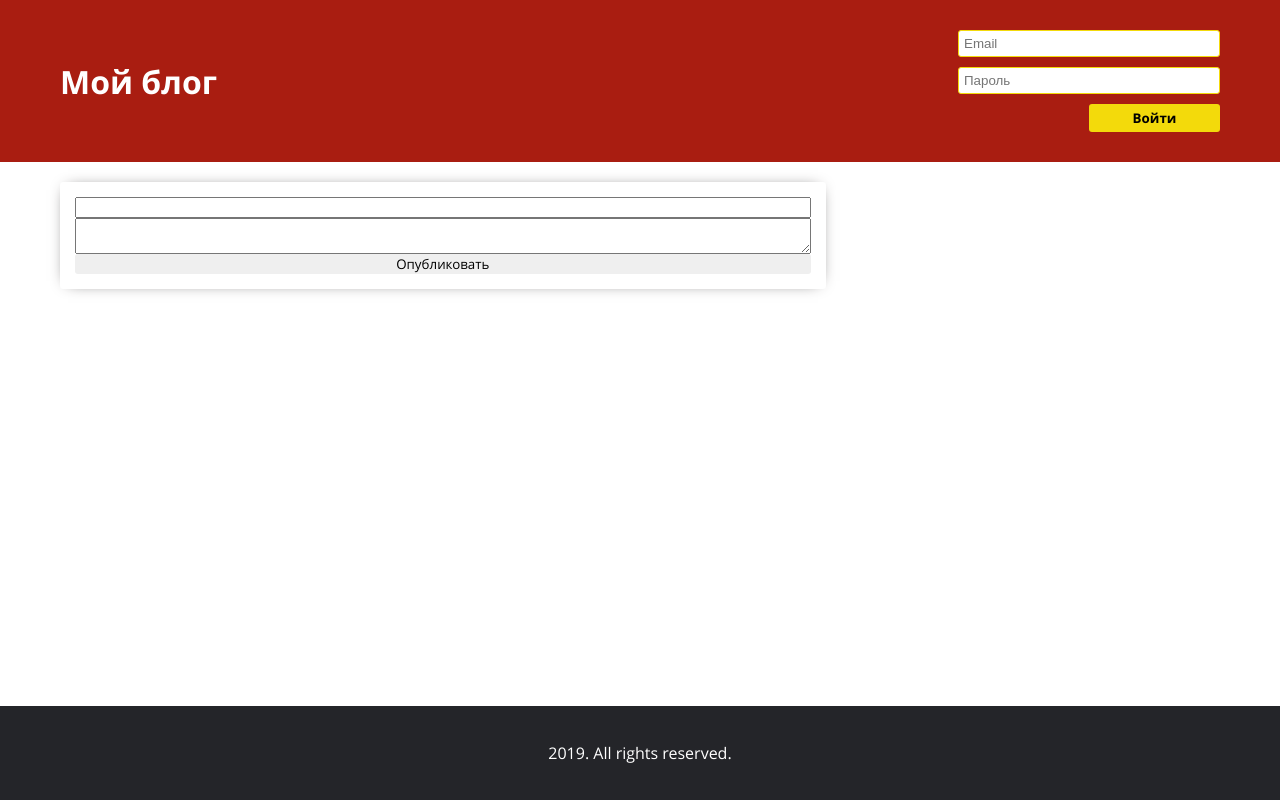
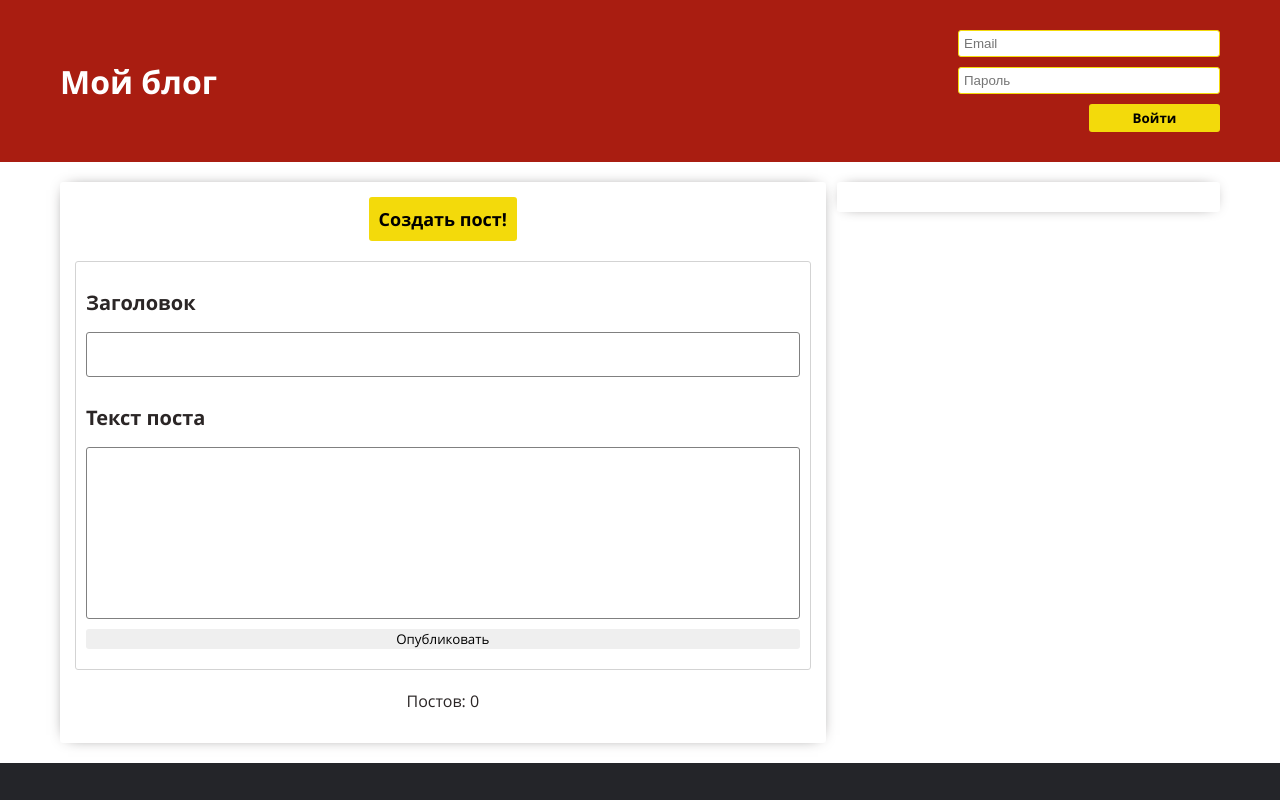
Before and after one commit to Skaper777/blog-on-vue, a Vue app: page / in a window 1280 px wide. Built offline with nearby package versions, Linux system fonts and the light colour scheme.

Commit message:
20.10.19

```diff
--- a/src/assets/styles/container.scss
+++ b/src/assets/styles/container.scss
@@ -17,6 +17,7 @@
   &__right {
     box-shadow: 0 0 15px -8px;
     border-radius: 3px;
+    padding: 15px
   }
 }
 
--- a/src/components/post.vue
+++ b/src/components/post.vue
@@ -2,7 +2,7 @@
   <div class="post">
     <h2 class="post__ttile">{{ title }}</h2>
     <p class="post__text">{{ text }}</p>
-    <button @click="remove">Удалить</button>
+    <button @click="remove()">Удалить</button>
   </div>
 </template>
 
@@ -10,18 +10,15 @@
 export default {
   name: 'post',
 
-  methods: {
-    remove() {
-      this.$emit('remove')
-    }
-  },
-
   props: {
     title: {
       type: String
     },
     text: {
       type: String
+    },
+    remove: {
+      type: Function
     }
   }
 }
@@ -29,7 +26,7 @@ export default {
 
 <style scoped lang="sass">
   .post
-    max-width: 700px
+    width: 100%
     margin: 0 auto
     margin-top: 20px
     border: 1px solid grey
--- a/src/pages/index.vue
+++ b/src/pages/index.vue
@@ -3,20 +3,26 @@
     <div class="container">
       <div class="container__left">
 
+        <button class="main-page__create-post">Создать пост!</button>
+
         <div class="post-form">
+          <h2 class="post-form__title">Заголовок</h2>
           <input v-model.lazy="newPost.title" type="text" class="post-form__title">
+          <h2 class="post-form__title">Текст поста</h2>
           <textarea v-model.lazy="newPost.text" class="post-form__text"></textarea>
           <button @click="addPost" class="post-form__btn">Опубликовать</button>
         </div>
 
         <div class="post-container">
-          <post @remove="deletePost(index)" :title="post.title" :text="post.text" v-for="(post, index) in posts" :key="index"></post>
+          <p>Постов: {{ posts.length }}</p>
+          <post :remove="deletePost" :title="post.title" :text="post.text" v-for="(post, index) in posts" :key="index"></post>
         </div>
 
       </div>
 
       <div class="container__right">
         <sidebar></sidebar>
+
       </div>
 
     </div>
@@ -66,11 +72,42 @@ export default {
   .main-page
     height: 100%
 
+    &__create-post
+      background: #F3DA0B
+      padding: 10px
+      font-weight: 700
+      font-size: 18px
+      transition: 0.2s
+
+      &:hover,
+      &:active,
+      &:focus
+        background: white
+
   .post-form
     display: flex
     flex-direction: column
-    margin: 0 auto
-    padding: 15px
+    margin: 20px auto
+    border: 1px solid lightgrey
+    border-radius: 3px
+    padding: 10px
+    padding-bottom: 20px
+
+    &__title
+      text-align: left
+      font-size: 20px
+
+    input,
+    textarea
+      padding: 10px
+      border-radius: 3px
+      margin-bottom: 10px
+      border: 1px solid grey
+
+    textarea
+      resize: none
+      height: 150px
+
 
     &__btn
       font-family: 'Open Sans', Arial, sans-serif
```
